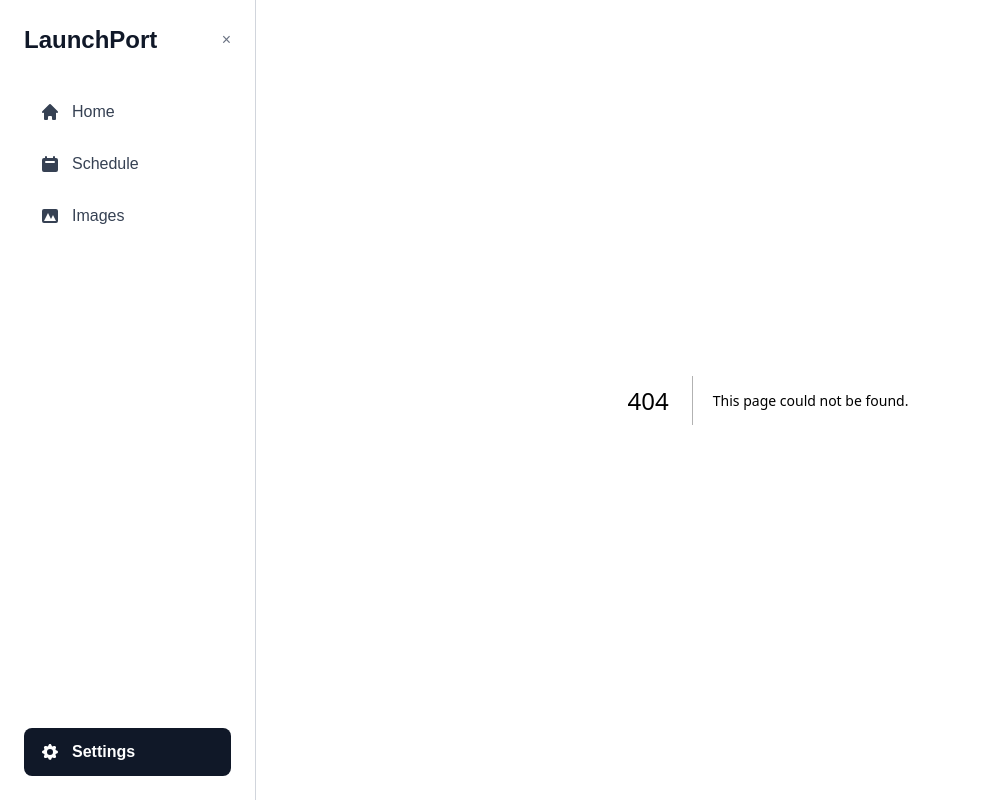
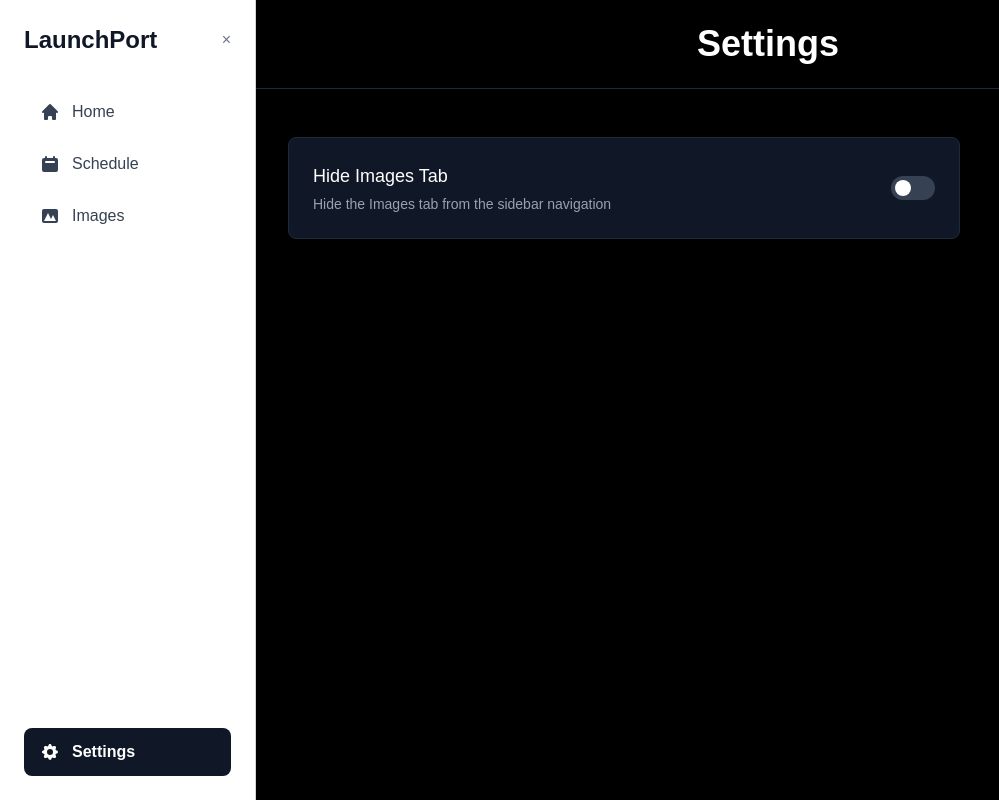
Before and after one commit to GamerC0der/launchport, a Next.js app in the folder nextjs/: page /settings in a window 1280 px wide. Before the commit this address had no page. Shown: the whole page, without its empty margins (0-999 px from the left). Built offline with nearby package versions, Linux system fonts and the light colour scheme.

Commit message:
Settings Menu

```diff
--- a/nextjs/app/components/APODWidget.tsx
+++ b/nextjs/app/components/APODWidget.tsx
@@ -50,7 +50,7 @@ export default function APODWidget() {
   if (!apodData) {
     return (
       <div className="bg-white dark:bg-gray-800 rounded-lg shadow-lg p-6 border border-gray-200 dark:border-gray-700">
-        <h3 className="text-lg font-semibold mb-3 text-gray-900 dark:text-white">Astronomy Picture of the Day</h3>
+        <h3 className="text-xl font-semibold mb-4 text-gray-900 dark:text-white">Astronomy Picture of the Day</h3>
         <div className="text-gray-500 dark:text-gray-400">Unable to load picture of the day</div>
       </div>
     );
--- a/nextjs/app/components/Sidebar.tsx
+++ b/nextjs/app/components/Sidebar.tsx
@@ -1,15 +1,37 @@
 'use client';
 
+import { useState, useEffect } from 'react';
 import Link from 'next/link';
 import { usePathname } from 'next/navigation';
 import { HiHome, HiCalendar, HiPhotograph, HiCog } from 'react-icons/hi';
+import { getSettings } from '../utils/settings';
 
 export default function Sidebar({ onClose }: { onClose: () => void }) {
   const pathname = usePathname();
+  const [hideImagesTab, setHideImagesTab] = useState(false);
+
+  useEffect(() => {
+    const settings = getSettings();
+    setHideImagesTab(settings.hideImagesTab);
+
+    const handleStorageChange = () => {
+      const updatedSettings = getSettings();
+      setHideImagesTab(updatedSettings.hideImagesTab);
+    };
+
+    window.addEventListener('storage', handleStorageChange);
+    window.addEventListener('settingsUpdated', handleStorageChange);
+
+    return () => {
+      window.removeEventListener('storage', handleStorageChange);
+      window.removeEventListener('settingsUpdated', handleStorageChange);
+    };
+  }, []);
+
   const menuItems = [
     { href: '/', label: 'Home', icon: HiHome },
     { href: '/calendar', label: 'Schedule', icon: HiCalendar },
-    { href: '/images', label: 'Images', icon: HiPhotograph },
+    ...(hideImagesTab ? [] : [{ href: '/images', label: 'Images', icon: HiPhotograph }]),
   ];
   return (
     <aside className="w-64 h-screen border-r border-gray-300 dark:border-gray-700 bg-white dark:bg-gray-950 p-6 overflow-y-auto flex flex-col">
--- /dev/null
+++ b/nextjs/app/hooks/useSettings.ts
@@ -0,0 +1,22 @@
+import { useState, useEffect } from 'react';
+import { getSettings, Settings } from '../utils/settings';
+
+export function useSettings() {
+  const [settings, setSettings] = useState<Settings>(getSettings());
+
+  useEffect(() => {
+    const handleSettingsChange = () => {
+      setSettings(getSettings());
+    };
+
+    window.addEventListener('storage', handleSettingsChange);
+    window.addEventListener('settingsUpdated', handleSettingsChange);
+
+    return () => {
+      window.removeEventListener('storage', handleSettingsChange);
+      window.removeEventListener('settingsUpdated', handleSettingsChange);
+    };
+  }, []);
+
+  return settings;
+}
--- a/nextjs/app/page.tsx
+++ b/nextjs/app/page.tsx
@@ -13,8 +13,8 @@ export default function Home() {
 
   return (
     <div className="min-h-screen bg-gray-50 dark:bg-gray-900 relative">
-      <header className="bg-white dark:bg-gray-800 shadow-sm relative z-10">
-        <div className="max-w-7xl mx-auto px-4 sm:px-6 lg:px-8 py-6">
+      <header className="bg-white dark:bg-gray-800 shadow-sm relative z-10 py-6">
+        <div className="max-w-7xl mx-auto px-4 sm:px-6 lg:px-8">
           <h1 className="text-4xl font-bold text-center text-gray-900 dark:text-white">LaunchPort</h1>
         </div>
       </header>
--- /dev/null
+++ b/nextjs/app/settings/page.tsx
@@ -0,0 +1,54 @@
+'use client';
+
+import { useState, useEffect } from 'react';
+import { getSettings, updateSetting } from '../utils/settings';
+
+export default function SettingsPage() {
+  const [hideImagesTab, setHideImagesTab] = useState(false);
+
+  useEffect(() => {
+    const settings = getSettings();
+    setHideImagesTab(settings.hideImagesTab);
+  }, []);
+
+  const handleToggleHideImages = () => {
+    const newValue = !hideImagesTab;
+    setHideImagesTab(newValue);
+    updateSetting('hideImagesTab', newValue);
+  };
+
+  return (
+    <div className="min-h-screen bg-black">
+      <header className="bg-black border-b border-gray-800 relative z-10">
+        <div className="max-w-7xl mx-auto px-4 sm:px-6 lg:px-8 py-6">
+          <h1 className="text-4xl font-bold text-center text-white">Settings</h1>
+        </div>
+      </header>
+
+      <main className="max-w-7xl mx-auto px-4 sm:px-6 lg:px-8 py-12">
+        <div className="bg-gray-900 rounded-lg border border-gray-800 p-6 max-w-2xl">
+          <div className="flex items-center justify-between">
+            <div>
+              <p className="text-lg font-medium text-white">Hide Images Tab</p>
+              <p className="text-sm text-gray-400 mt-1">
+                Hide the Images tab from the sidebar navigation
+              </p>
+            </div>
+            <button
+              onClick={handleToggleHideImages}
+              className={`relative inline-flex h-6 w-11 items-center rounded-full transition-colors focus:outline-none focus:ring-2 focus:ring-gray-500 focus:ring-offset-2 focus:ring-offset-black ${
+                hideImagesTab ? 'bg-blue-600' : 'bg-gray-700'
+              }`}
+            >
+              <span
+                className={`inline-block h-4 w-4 transform rounded-full bg-white transition-transform ${
+                  hideImagesTab ? 'translate-x-6' : 'translate-x-1'
+                }`}
+              />
+            </button>
+          </div>
+        </div>
+      </main>
+    </div>
+  );
+}
--- /dev/null
+++ b/nextjs/app/utils/settings.ts
@@ -0,0 +1,51 @@
+const SETTINGS_KEY = 'launchport_settings';
+
+export interface Settings {
+  hideImagesTab: boolean;
+}
+
+const defaultSettings: Settings = {
+  hideImagesTab: false,
+};
+
+export function getSettings(): Settings {
+  if (typeof window === 'undefined') {
+    return defaultSettings;
+  }
+
+  try {
+    const stored = localStorage.getItem(SETTINGS_KEY);
+    if (stored) {
+      return { ...defaultSettings, ...JSON.parse(stored) };
+    }
+  } catch (error) {
+    console.error('Error loading settings:', error);
+  }
+
+  return defaultSettings;
+}
+
+export function saveSettings(settings: Settings): void {
+  if (typeof window === 'undefined') {
+    return;
+  }
+
+  try {
+    localStorage.setItem(SETTINGS_KEY, JSON.stringify(settings));
+  } catch (error) {
+    console.error('Error saving settings:', error);
+  }
+}
+
+export function updateSetting<K extends keyof Settings>(
+  key: K,
+  value: Settings[K]
+): void {
+  const settings = getSettings();
+  settings[key] = value;
+  saveSettings(settings);
+
+  if (typeof window !== 'undefined') {
+    window.dispatchEvent(new Event('settingsUpdated'));
+  }
+}
```
